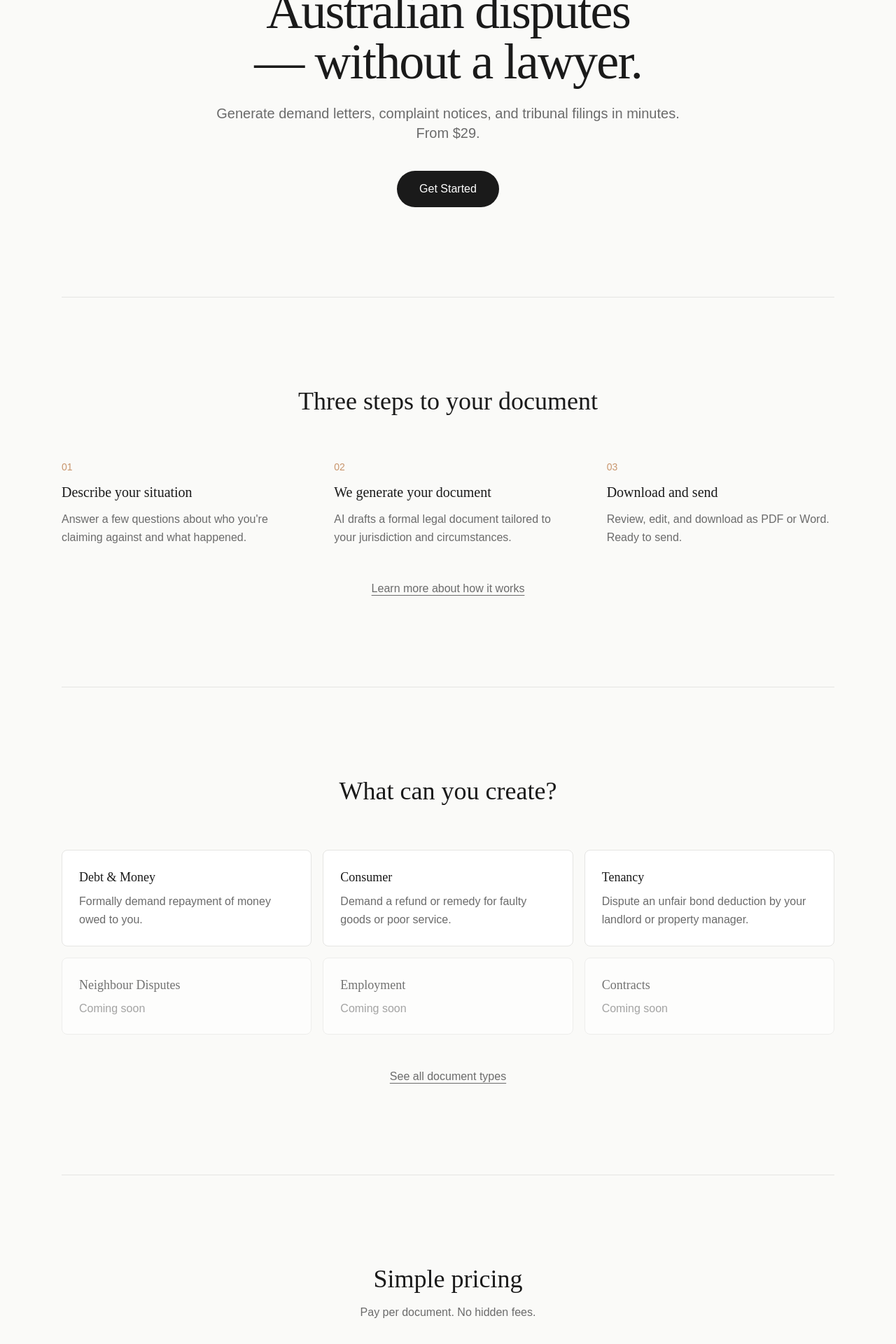
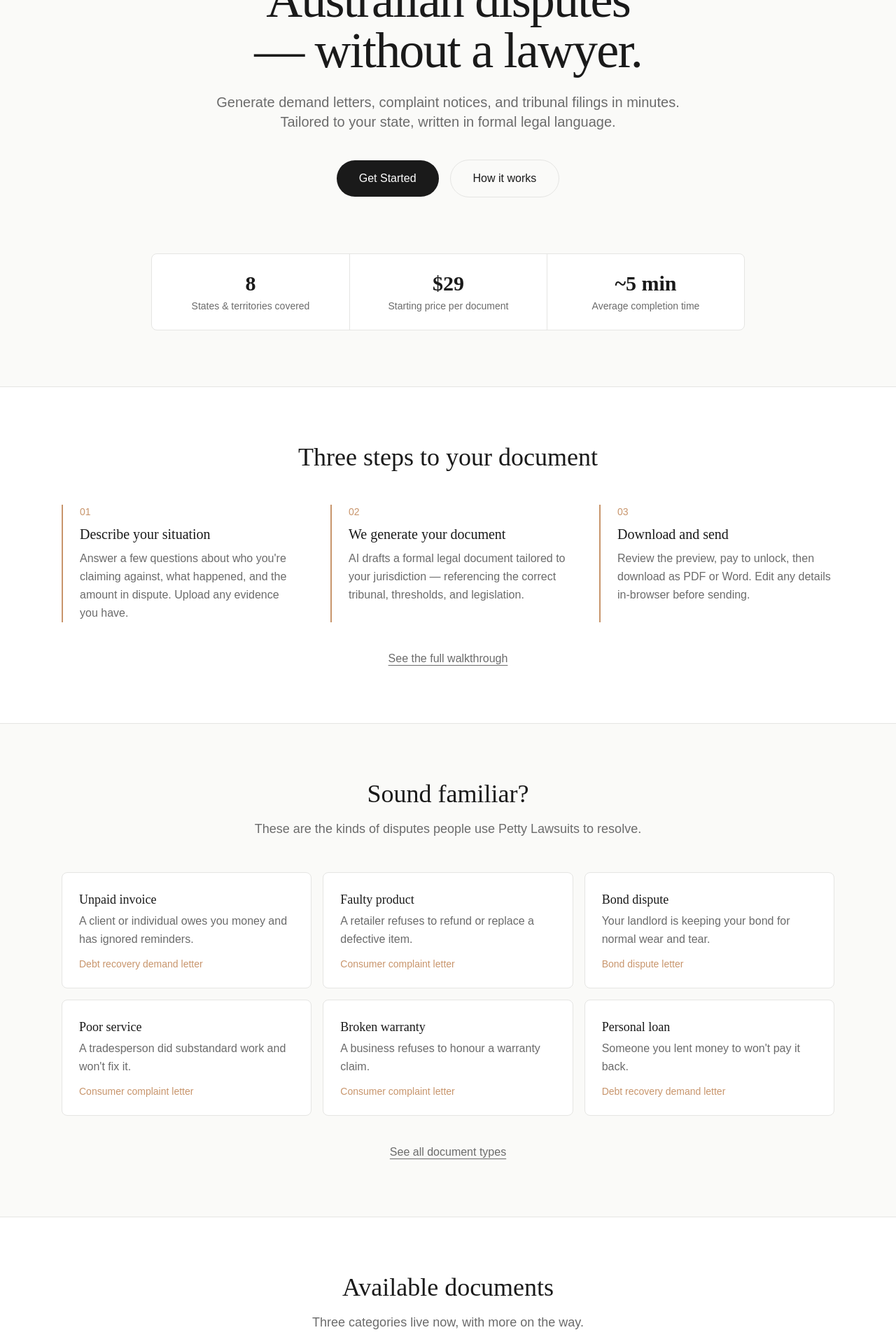
Before and after one commit to hdbwhitehead-stack/petty_Lawsuits, a Next.js app: page / in a window 1280 px wide. Shown: the part 300-2220 px from the top of the page at 70% size. Built offline with nearby package versions, Linux system fonts and the light colour scheme.

Commit message:
redesign: tighten spacing, add content density, alternating section backgrounds

```diff
--- a/app/about/page.tsx
+++ b/app/about/page.tsx
@@ -1,11 +1,11 @@
 export default function AboutPage() {
   return (
-    <main className="max-w-3xl mx-auto px-6 py-24 md:py-32">
-      <h1 className="text-4xl md:text-5xl text-center mb-16">
+    <main className="max-w-3xl mx-auto px-6 py-20 md:py-24">
+      <h1 className="text-4xl md:text-5xl text-center mb-12">
         Built for Australians who can&apos;t justify a lawyer
       </h1>
 
-      <div className="space-y-6 text-[var(--muted)] leading-relaxed">
+      <div className="space-y-5 text-[var(--muted)] text-lg leading-relaxed">
         <p>
           Most legal disputes in Australia aren&apos;t worth the cost of a lawyer. A $2,000 bond
           dispute, a $500 unpaid invoice, a faulty product that the retailer refuses to replace —
@@ -24,22 +24,47 @@ export default function AboutPage() {
         </p>
       </div>
 
-      <div className="mt-16 pt-16 border-t border-[var(--border)]">
-        <h2 className="text-2xl mb-6">What we are</h2>
-        <p className="text-[var(--muted)] leading-relaxed">
+      <div className="grid sm:grid-cols-2 gap-4 mt-14">
+        <div className="border border-[var(--border)] rounded-lg p-8 bg-[var(--card)]">
+          <h2 className="text-2xl mb-4">What we are</h2>
+          <p className="text-[var(--muted)] text-base leading-relaxed">
             A document generation tool. We produce legal document templates based on the information
             you provide. We make the process faster, cheaper, and less intimidating.
           </p>
         </div>
-
-      <div className="mt-12">
-        <h2 className="text-2xl mb-6">What we are not</h2>
-        <p className="text-[var(--muted)] leading-relaxed">
+        <div className="border border-[var(--border)] rounded-lg p-8 bg-[var(--card)]">
+          <h2 className="text-2xl mb-4">What we are not</h2>
+          <p className="text-[var(--muted)] text-base leading-relaxed">
             A law firm. We do not provide legal advice, represent you in court, or guarantee any
             legal outcome. If you are unsure about your rights or obligations, we recommend seeking
             independent legal advice from a qualified professional.
           </p>
         </div>
+      </div>
+
+      <div className="mt-14 border border-[var(--border)] rounded-lg p-8 bg-[var(--card)]">
+        <h2 className="text-2xl mb-4">How it works</h2>
+        <div className="grid sm:grid-cols-3 gap-6">
+          <div>
+            <p className="text-sm font-medium text-[var(--accent)] mb-1">01</p>
+            <p className="text-base text-[var(--muted)] leading-relaxed">
+              You describe your dispute — who it&apos;s against, what happened, the amount you&apos;re claiming.
+            </p>
+          </div>
+          <div>
+            <p className="text-sm font-medium text-[var(--accent)] mb-1">02</p>
+            <p className="text-base text-[var(--muted)] leading-relaxed">
+              AI generates a formal document tailored to your state&apos;s tribunal and legislation.
+            </p>
+          </div>
+          <div>
+            <p className="text-sm font-medium text-[var(--accent)] mb-1">03</p>
+            <p className="text-base text-[var(--muted)] leading-relaxed">
+              You review, edit, and download as PDF or Word. Ready to send.
+            </p>
+          </div>
+        </div>
+      </div>
     </main>
   )
 }
--- a/app/faq/page.tsx
+++ b/app/faq/page.tsx
@@ -90,7 +90,7 @@ function FAQItem({ q, a }: { q: string; a: string }) {
   return (
     <button
       onClick={() => setOpen(!open)}
-      className="w-full text-left border-b border-[var(--border)] py-5"
+      className="w-full text-left border-b border-[var(--border)] py-4"
     >
       <div className="flex items-start justify-between gap-4">
         <h3 className="text-base font-medium font-['DM_Sans']">{q}</h3>
@@ -107,16 +107,16 @@ function FAQItem({ q, a }: { q: string; a: string }) {
 
 export default function FAQPage() {
   return (
-    <main className="max-w-3xl mx-auto px-6 py-24 md:py-32">
-      <h1 className="text-4xl md:text-5xl text-center mb-6">Frequently Asked Questions</h1>
-      <p className="text-center text-[var(--muted)] text-lg mb-20">
+    <main className="max-w-3xl mx-auto px-6 py-20 md:py-24">
+      <h1 className="text-4xl md:text-5xl text-center mb-4">Frequently Asked Questions</h1>
+      <p className="text-center text-[var(--muted)] text-lg mb-12">
         Everything you need to know about Petty Lawsuits.
       </p>
 
-      <div className="space-y-16">
+      <div className="space-y-10">
         {FAQ_SECTIONS.map(section => (
-          <section key={section.title}>
-            <h2 className="text-xl mb-6">{section.title}</h2>
+          <section key={section.title} className="border border-[var(--border)] rounded-lg bg-[var(--card)] p-6 md:p-8">
+            <h2 className="text-xl mb-4">{section.title}</h2>
             <div>
               {section.items.map(item => (
                 <FAQItem key={item.q} q={item.q} a={item.a} />
--- a/app/how-it-works/page.tsx
+++ b/app/how-it-works/page.tsx
@@ -63,23 +63,23 @@ const STEPS = [
 
 export default function HowItWorksPage() {
   return (
-    <main className="max-w-3xl mx-auto px-6 py-24 md:py-32">
-      <h1 className="text-4xl md:text-5xl text-center mb-6">How It Works</h1>
-      <p className="text-center text-[var(--muted)] text-lg mb-20 max-w-xl mx-auto">
+    <main className="max-w-3xl mx-auto px-6 py-20 md:py-24">
+      <h1 className="text-4xl md:text-5xl text-center mb-4">How It Works</h1>
+      <p className="text-center text-[var(--muted)] text-lg mb-14 max-w-xl mx-auto">
         From describing your situation to sending your document — here&apos;s what to expect.
       </p>
 
-      <div className="space-y-24">
+      <div className="space-y-14">
         {STEPS.map(step => (
-          <section key={step.num}>
-            <div className="flex items-baseline gap-4 mb-10">
+          <section key={step.num} className="border border-[var(--border)] rounded-lg p-8 bg-[var(--card)]">
+            <div className="flex items-baseline gap-4 mb-6">
               <span className="text-sm font-medium text-[var(--accent)]">{step.num}</span>
               <h2 className="text-2xl md:text-3xl">{step.title}</h2>
             </div>
-            <div className="space-y-8 pl-10">
+            <div className="space-y-5 pl-10">
               {step.sections.map(s => (
-                <div key={s.heading}>
-                  <h3 className="text-base font-medium mb-2 font-['DM_Sans']">{s.heading}</h3>
+                <div key={s.heading} className="border-l-2 border-[var(--border)] pl-5">
+                  <h3 className="text-base font-medium mb-1 font-['DM_Sans']">{s.heading}</h3>
                   <p className="text-base text-[var(--muted)] leading-relaxed">{s.text}</p>
                 </div>
               ))}
@@ -88,9 +88,9 @@ export default function HowItWorksPage() {
         ))}
       </div>
 
-      <div className="text-center mt-24 pt-12 border-t border-[var(--border)]">
-        <h2 className="text-2xl md:text-3xl mb-4">Ready to try it?</h2>
-        <p className="text-[var(--muted)] mb-8">The whole process takes about 5 minutes.</p>
+      <div className="text-center mt-14 pt-10 border-t border-[var(--border)]">
+        <h2 className="text-2xl md:text-3xl mb-3">Ready to try it?</h2>
+        <p className="text-[var(--muted)] mb-6">The whole process takes about 5 minutes.</p>
         <Link
           href="/wizard"
           className="inline-block bg-[var(--foreground)] text-white px-8 py-3.5 rounded-full text-base hover:opacity-90 transition-opacity"
--- a/app/page.tsx
+++ b/app/page.tsx
@@ -1,103 +1,171 @@
 import Link from 'next/link'
 import { TEMPLATES } from '@/lib/documents/templates'
+
+const STATS = [
+  { value: '8', label: 'States & territories covered' },
+  { value: '$29', label: 'Starting price per document' },
+  { value: '~5 min', label: 'Average completion time' },
+]
+
+const USE_CASES = [
+  {
+    situation: 'Unpaid invoice',
+    detail: 'A client or individual owes you money and has ignored reminders.',
+    document: 'Debt recovery demand letter',
+  },
+  {
+    situation: 'Faulty product',
+    detail: 'A retailer refuses to refund or replace a defective item.',
+    document: 'Consumer complaint letter',
+  },
+  {
+    situation: 'Bond dispute',
+    detail: 'Your landlord is keeping your bond for normal wear and tear.',
+    document: 'Bond dispute letter',
+  },
+  {
+    situation: 'Poor service',
+    detail: 'A tradesperson did substandard work and won\'t fix it.',
+    document: 'Consumer complaint letter',
+  },
+  {
+    situation: 'Broken warranty',
+    detail: 'A business refuses to honour a warranty claim.',
+    document: 'Consumer complaint letter',
+  },
+  {
+    situation: 'Personal loan',
+    detail: 'Someone you lent money to won\'t pay it back.',
+    document: 'Debt recovery demand letter',
+  },
+]
 
 export default function HomePage() {
   return (
     <main>
       {/* Hero */}
-      <section className="max-w-4xl mx-auto px-6 pt-24 pb-20 md:pt-36 md:pb-32 text-center">
+      <section className="max-w-4xl mx-auto px-6 pt-24 pb-16 md:pt-32 md:pb-20 text-center">
         <h1 className="text-4xl md:text-6xl lg:text-7xl leading-[1.1] tracking-tight text-balance">
           Legal documents for Australian disputes — without a lawyer.
         </h1>
         <p className="mt-6 text-lg md:text-xl text-[var(--muted)] max-w-2xl mx-auto leading-relaxed">
-          Generate demand letters, complaint notices, and tribunal filings in minutes. From $29.
+          Generate demand letters, complaint notices, and tribunal filings in minutes. Tailored to your state, written in formal legal language.
         </p>
+        <div className="flex flex-col sm:flex-row items-center justify-center gap-4 mt-10">
           <Link
             href="/wizard"
-          className="inline-block mt-10 bg-[var(--foreground)] text-white px-8 py-3.5 rounded-full text-base hover:opacity-90 transition-opacity"
+            className="inline-block bg-[var(--foreground)] text-white px-8 py-3.5 rounded-full text-base hover:opacity-90 transition-opacity"
           >
             Get Started
           </Link>
+          <Link
+            href="/how-it-works"
+            className="inline-block text-[var(--foreground)] border border-[var(--border)] px-8 py-3.5 rounded-full text-base hover:border-[var(--foreground)] transition-colors"
+          >
+            How it works
+          </Link>
+        </div>
       </section>
 
-      {/* Divider */}
-      <div className="max-w-6xl mx-auto px-6">
-        <div className="border-t border-[var(--border)]" />
+      {/* Stats bar */}
+      <div className="max-w-4xl mx-auto px-6 pb-16 md:pb-20">
+        <div className="grid grid-cols-3 border border-[var(--border)] rounded-lg bg-[var(--card)] divide-x divide-[var(--border)]">
+          {STATS.map(stat => (
+            <div key={stat.label} className="py-5 md:py-6 text-center">
+              <p className="text-2xl md:text-3xl font-['DM_Sans'] font-bold">{stat.value}</p>
+              <p className="text-sm text-[var(--muted)] mt-1">{stat.label}</p>
+            </div>
+          ))}
+        </div>
       </div>
 
       {/* How It Works */}
-      <section className="max-w-6xl mx-auto px-6 py-24 md:py-32">
-        <h2 className="text-3xl md:text-4xl text-center mb-16">Three steps to your document</h2>
-        <div className="grid md:grid-cols-3 gap-12 md:gap-16">
+      <section className="bg-[var(--card)] border-y border-[var(--border)]">
+        <div className="max-w-6xl mx-auto px-6 py-16 md:py-20">
+          <h2 className="text-3xl md:text-4xl text-center mb-12">Three steps to your document</h2>
+          <div className="grid md:grid-cols-3 gap-10 md:gap-12">
             {[
               {
                 num: '01',
                 title: 'Describe your situation',
-              desc: 'Answer a few questions about who you\'re claiming against and what happened.',
+                desc: 'Answer a few questions about who you\'re claiming against, what happened, and the amount in dispute. Upload any evidence you have.',
               },
               {
                 num: '02',
                 title: 'We generate your document',
-              desc: 'AI drafts a formal legal document tailored to your jurisdiction and circumstances.',
+                desc: 'AI drafts a formal legal document tailored to your jurisdiction — referencing the correct tribunal, thresholds, and legislation.',
               },
               {
                 num: '03',
                 title: 'Download and send',
-              desc: 'Review, edit, and download as PDF or Word. Ready to send.',
+                desc: 'Review the preview, pay to unlock, then download as PDF or Word. Edit any details in-browser before sending.',
               },
             ].map(step => (
-            <div key={step.num}>
-              <p className="text-sm font-medium text-[var(--accent)] mb-3">{step.num}</p>
-              <h3 className="text-xl mb-3">{step.title}</h3>
+              <div key={step.num} className="border-l-2 border-[var(--accent)] pl-6">
+                <p className="text-sm font-medium text-[var(--accent)] mb-2">{step.num}</p>
+                <h3 className="text-xl mb-2">{step.title}</h3>
                 <p className="text-[var(--muted)] text-base leading-relaxed">{step.desc}</p>
               </div>
             ))}
           </div>
-        <div className="text-center mt-12">
+          <div className="text-center mt-10">
             <Link href="/how-it-works" className="text-base text-[var(--muted)] hover:text-[var(--foreground)] underline underline-offset-4 transition-colors">
-            Learn more about how it works
+              See the full walkthrough
             </Link>
+          </div>
         </div>
       </section>
 
-      {/* Divider */}
-      <div className="max-w-6xl mx-auto px-6">
-        <div className="border-t border-[var(--border)]" />
-      </div>
-
-      {/* Document Types */}
-      <section className="max-w-6xl mx-auto px-6 py-24 md:py-32">
-        <h2 className="text-3xl md:text-4xl text-center mb-16">What can you create?</h2>
+      {/* Use cases */}
+      <section className="max-w-6xl mx-auto px-6 py-16 md:py-20">
+        <h2 className="text-3xl md:text-4xl text-center mb-4">Sound familiar?</h2>
+        <p className="text-center text-[var(--muted)] text-lg mb-12 max-w-xl mx-auto">
+          These are the kinds of disputes people use Petty Lawsuits to resolve.
+        </p>
         <div className="grid sm:grid-cols-2 lg:grid-cols-3 gap-4">
-          {TEMPLATES.map(t => (
-            <div key={t.id} className="border border-[var(--border)] rounded-lg p-6 bg-[var(--card)] hover:border-[var(--accent)] transition-colors">
-              <h3 className="text-lg mb-2">{t.category}</h3>
-              <p className="text-base text-[var(--muted)] leading-relaxed">{t.description}</p>
-            </div>
-          ))}
-          {['Neighbour Disputes', 'Employment', 'Contracts'].map(cat => (
-            <div key={cat} className="border border-[var(--border)] rounded-lg p-6 bg-[var(--card)] opacity-60">
-              <h3 className="text-lg mb-2">{cat}</h3>
-              <p className="text-base text-[var(--muted)]">Coming soon</p>
+          {USE_CASES.map(uc => (
+            <div key={uc.situation} className="border border-[var(--border)] rounded-lg p-6 bg-[var(--card)]">
+              <h3 className="text-lg mb-1 font-['DM_Sans'] font-medium">{uc.situation}</h3>
+              <p className="text-base text-[var(--muted)] leading-relaxed mb-3">{uc.detail}</p>
+              <p className="text-sm text-[var(--accent)] font-medium">{uc.document}</p>
             </div>
           ))}
         </div>
-        <div className="text-center mt-12">
+        <div className="text-center mt-10">
           <Link href="/documents" className="text-base text-[var(--muted)] hover:text-[var(--foreground)] underline underline-offset-4 transition-colors">
             See all document types
           </Link>
         </div>
       </section>
 
-      {/* Divider */}
-      <div className="max-w-6xl mx-auto px-6">
-        <div className="border-t border-[var(--border)]" />
+      {/* Document Types */}
+      <section className="bg-[var(--card)] border-y border-[var(--border)]">
+        <div className="max-w-6xl mx-auto px-6 py-16 md:py-20">
+          <h2 className="text-3xl md:text-4xl text-center mb-4">Available documents</h2>
+          <p className="text-center text-[var(--muted)] text-lg mb-12">
+            Three categories live now, with more on the way.
+          </p>
+          <div className="grid sm:grid-cols-2 lg:grid-cols-3 gap-4">
+            {TEMPLATES.map(t => (
+              <div key={t.id} className="border border-[var(--border)] rounded-lg p-6 bg-[var(--background)] hover:border-[var(--accent)] transition-colors">
+                <h3 className="text-lg mb-2">{t.category}</h3>
+                <p className="text-base text-[var(--muted)] leading-relaxed">{t.description}</p>
               </div>
+            ))}
+            {['Neighbour Disputes', 'Employment', 'Contracts', 'Court Filings'].map(cat => (
+              <div key={cat} className="border border-[var(--border)] rounded-lg p-6 bg-[var(--background)] opacity-50">
+                <h3 className="text-lg mb-2">{cat}</h3>
+                <p className="text-base text-[var(--muted)]">Coming soon</p>
+              </div>
+            ))}
+          </div>
+        </div>
+      </section>
 
       {/* Pricing */}
-      <section className="max-w-6xl mx-auto px-6 py-24 md:py-32">
+      <section className="max-w-6xl mx-auto px-6 py-16 md:py-20">
         <h2 className="text-3xl md:text-4xl text-center mb-4">Simple pricing</h2>
-        <p className="text-center text-[var(--muted)] mb-16">Pay per document. No hidden fees.</p>
+        <p className="text-center text-[var(--muted)] text-lg mb-12">Pay per document. No hidden fees.</p>
         <div className="grid sm:grid-cols-2 gap-4 max-w-2xl mx-auto">
           <div className="border border-[var(--border)] rounded-lg p-8 bg-[var(--card)]">
             <h3 className="text-xl mb-1">Send the Letter</h3>
@@ -124,17 +192,44 @@ export default function HomePage() {
             </ul>
           </div>
         </div>
-        <div className="text-center mt-12">
+        <div className="text-center mt-10">
           <Link href="/pricing" className="text-base text-[var(--muted)] hover:text-[var(--foreground)] underline underline-offset-4 transition-colors">
-            View full pricing
+            View full pricing details
           </Link>
         </div>
       </section>
 
+      {/* Jurisdiction coverage */}
+      <section className="bg-[var(--card)] border-y border-[var(--border)]">
+        <div className="max-w-4xl mx-auto px-6 py-16 md:py-20 text-center">
+          <h2 className="text-3xl md:text-4xl mb-4">Every state and territory</h2>
+          <p className="text-[var(--muted)] text-lg mb-10 max-w-xl mx-auto">
+            Each document references the correct tribunal, filing thresholds, and legislation for your jurisdiction.
+          </p>
+          <div className="flex flex-wrap justify-center gap-3">
+            {[
+              { code: 'NSW', tribunal: 'NCAT' },
+              { code: 'VIC', tribunal: 'VCAT' },
+              { code: 'QLD', tribunal: 'QCAT' },
+              { code: 'WA', tribunal: 'SAT' },
+              { code: 'SA', tribunal: 'SACAT' },
+              { code: 'TAS', tribunal: 'MRT' },
+              { code: 'ACT', tribunal: 'ACAT' },
+              { code: 'NT', tribunal: 'NTCAT' },
+            ].map(j => (
+              <div key={j.code} className="border border-[var(--border)] rounded-lg px-5 py-3 bg-[var(--background)]">
+                <p className="font-['DM_Sans'] font-bold text-base">{j.code}</p>
+                <p className="text-sm text-[var(--muted)]">{j.tribunal}</p>
+              </div>
+            ))}
+          </div>
+        </div>
+      </section>
+
       {/* Final CTA */}
-      <section className="max-w-4xl mx-auto px-6 py-24 md:py-32 text-center">
+      <section className="max-w-4xl mx-auto px-6 py-16 md:py-24 text-center">
         <h2 className="text-3xl md:text-5xl mb-4">Ready to get started?</h2>
-        <p className="text-[var(--muted)] text-lg mb-10">Your first document takes about 5 minutes.</p>
+        <p className="text-[var(--muted)] text-lg mb-8">Your first document takes about 5 minutes. No account required to start.</p>
         <Link
           href="/wizard"
           className="inline-block bg-[var(--foreground)] text-white px-8 py-3.5 rounded-full text-base hover:opacity-90 transition-opacity"
--- a/components/layout/Footer.tsx
+++ b/components/layout/Footer.tsx
@@ -10,7 +10,7 @@ const LINKS = [
 
 export default function Footer() {
   return (
-    <footer className="border-t border-[var(--border)] mt-32">
+    <footer className="border-t border-[var(--border)] mt-0">
       <div className="max-w-6xl mx-auto px-6 py-12">
         <div className="flex flex-col md:flex-row justify-between items-start gap-8">
           <div>
```
Also changed, not shown: app/documents/page.tsx (+41 -14 lines), app/pricing/page.tsx (+40 -9 lines). Lines whose indentation alone changed are shown as unchanged.
